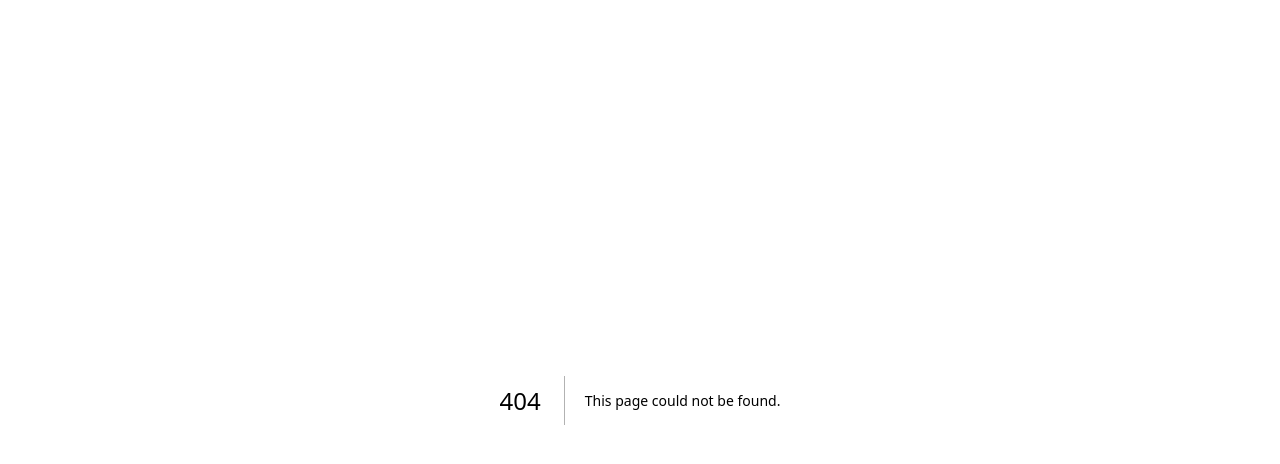
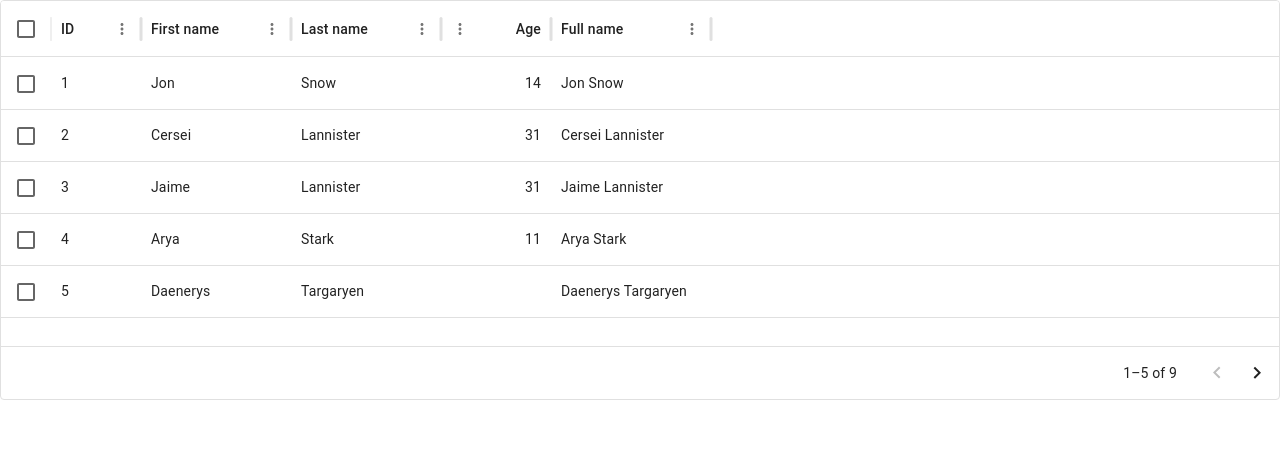
Before and after one commit to djfkaaaa/personal-project-climb, a Next.js app in the folder nextjs-14/: page /mui-demo in a window 1280 px wide. Before the commit this address had no page. Shown: the top 464 px of the page. Built offline with nearby package versions, Linux system fonts and the light colour scheme.

Commit message:
put articles data

```diff
--- a/nextjs-14/next.config.mjs
+++ b/nextjs-14/next.config.mjs
@@ -1,4 +1,6 @@
 /** @type {import('next').NextConfig} */
-const nextConfig = {};
+const nextConfig = {
+    reactStrictMode: false,
+};
 
 export default nextConfig;
--- a/nextjs-14/src/app/articles/page.tsx
+++ b/nextjs-14/src/app/articles/page.tsx
@@ -1,39 +1,56 @@
+'use client';
 
-interface IArticles{
-    title : string,
-    content : string,
-    writer : string,
-    registerDate : string,
-    id : number
-}
-
-const Article = (props:IArticles) => {
-
-    return(
-        <tr key={props.id}>
-            {/* ^ td 꺽새는 사용자에게 보여지는 공간, tr 공간은 숨겨지는 공간 */}
-            <td>{props.title}</td>
-            <td>{props.content}</td>
-            <td>{props.writer}</td>
-            <td>{props.registerDate}</td>
-        </tr>
-    );
-};
-// ^ 자바 엔티티에 해당
-
-export default function articles(){
-    // ^ 자바 자료구조에 해당, 순서함수 구조, 판에 해당
+import { useEffect, useState } from "react";
+import axios from "axios";
+import { useRouter } from "next/router";
+import { DataGrid } from '@mui/x-data-grid';
 
 
 
-        const contentlists = [
-            // ^ [] < json 타입이며 array라 부르자
-            {id:0, title:"" ,content:"" ,writer:"" ,registerDate:""}
-        ]
-        const articlelists = contentlists.map((v) =>
-        (<Article  {...v}/>))
+const SERVER = 'http://localhost:8080'
 
-        return(
+interface IArticles {
+    title: string,
+    content: string,
+    writer: string,
+    registerDate: string,
+    id: number
+}
+
+export default function articles() {
+
+    const [contentlists, setContentlists] = useState([])
+
+    const url = `${SERVER}/api/articles`
+    const config = {
+        headers: {
+            "Cache-Control": "no-cache",
+            "Content-Type": "application/json",
+            Authorization: `Bearer blah ~`,
+            "Access-Control-Allow-Origin": "*",
+        }
+    }
+
+    useEffect(() => {
+        axios.get(url, config)
+            .then(res => {
+                const message = res.data.message
+                console.log((message))
+                if (message === 'SUCCESS') {
+                    const arr = res.data.result
+                    for (const i of arr) {
+                        console.log(i);
+                    }
+                    setContentlists(res.data.result)
+                } else if (message === 'FAIL') {
+                    console.log("게시글이 없습니다.");
+                } else {
+                    console.log("지정되지 않은값");
+                }
+            })
+    }, [])
+
+    return (
         <div>
             <table>
                 <thead>
@@ -44,10 +61,18 @@ export default function articles(){
                         <th>등록일</th>
                     </tr>
                 </thead>
-                <tbody>
-                    {articlelists}
+                <tbody >
+                    {contentlists.map((props: IArticles) => (
+                        <tr key={props.id}>
+                            <td>{props.title}</td>
+                            <td>{props.content}</td>
+                            <td>{props.writer}</td>
+                            <td>{props.registerDate}</td>
+                        </tr>
+                    ))}
                 </tbody>
             </table>
         </div>
+        //^ 내부함수 역할
     );
 }
--- a/nextjs-14/src/app/globals.css
+++ b/nextjs-14/src/app/globals.css
@@ -1,33 +1,3 @@
 @tailwind base;
 @tailwind components;
 @tailwind utilities;
-
-:root {
-  --foreground-rgb: 0, 0, 0;
-  --background-start-rgb: 214, 219, 220;
-  --background-end-rgb: 255, 255, 255;
-}
-
-@media (prefers-color-scheme: dark) {
-  :root {
-    --foreground-rgb: 255, 255, 255;
-    --background-start-rgb: 0, 0, 0;
-    --background-end-rgb: 0, 0, 0;
-  }
-}
-
-body {
-  color: rgb(var(--foreground-rgb));
-  background: linear-gradient(
-      to bottom,
-      transparent,
-      rgb(var(--background-end-rgb))
-    )
-    rgb(var(--background-start-rgb));
-}
-
-@layer utilities {
-  .text-balance {
-    text-wrap: balance;
-  }
-}
--- a/nextjs-14/src/app/join/page.tsx
+++ b/nextjs-14/src/app/join/page.tsx
@@ -28,7 +28,8 @@ export default function join(){
     }
     const router = useRouter();
 
-    const onClick = () => {
+    const onClick = (e : any) => {
+    e.preventDefault()
         alert('리스트가 가져가는 이름 = ' + username + ' '+ password + ' ' +name + ' ' +phoneNumber + ' ' +' ' +job + ' '+height +' ' +weight)
     const url = `${SERVER}/api/user`
     const data = {username,password,name,phoneNumber,job,height,weight} // 자바의 requestbody
--- a/nextjs-14/src/app/layout.tsx
+++ b/nextjs-14/src/app/layout.tsx
@@ -1,6 +1,6 @@
 import type { Metadata } from "next";
-import { Inter } from "next/font/google";
-// import "./globals.css";
+import { Inter, Margarine } from "next/font/google";
+import "./globals.css";
 
 const inter = Inter({ subsets: ["latin"] });
 
--- a/nextjs-14/src/app/login/page.tsx
+++ b/nextjs-14/src/app/login/page.tsx
@@ -8,15 +8,16 @@ import { useState } from "react";
 import { useRouter } from "next/navigation";
 
 const SERVER = 'http://localhost:8080'
-export default function Login(){
 
-    const [username,setName] = useState('')
+export default function Login() {
 
-    const handleUserName = (e : any) =>  {
+    const [username, setName] = useState('')
+
+    const handleUserName = (e: any) => {
         setName(e.target.value)
     }
 
-    const [password,setPassword] = useState('')
+    const [password, setPassword] = useState('')
 
     const hanlePW = (e: any) => {
         setPassword(e.target.value)
@@ -27,42 +28,41 @@ export default function Login(){
     const handleClick = () => {
 
         const url = `${SERVER}/api/login`
-        const data = {username, password} // {'name':username, 'password':password}의 축약
+        const data = { username, password } // {'name':username, 'password':password}의 축약
         const config = {
-            headers:{
+            headers: {
                 "Cache-Control": "no-cache",
                 "Content-Type": "application/json",
-                 Authorization: `Bearer blah ~` ,
+                Authorization: `Bearer blah ~`,
                 "Access-Control-Allow-Origin": "*",
             }
         }
-        axios.post(url,data,config)
+        axios.post(url, data, config)
             // .then(res=>{alert("로그인 결과 = " + JSON.stringify(res.data))}) < 이건 단순이 값을 출력이고 내부를 보고싶으면 아래와같이 변경 (json.stringfy 가 tostring 같은 느낌)
-        .then(res=>{
+            .then(res => {
                 const message = res.data.message
                 alert((message))
-            if (message === 'SUCCESS'){
+                if (message === 'SUCCESS') {
                     router.push("/articles") // 가고자하는 경로의 상위 경로 폴더 까지 다 박아줘야함
                 } else if (message === 'FAIL') {
                     alert("FAIL");
                 } else if (message === 'WRONG_PASSWORD') {
                     alert("WRONG_PASSWORD");
-            }else{
+                } else {
                     alert("지정되지 않은값");
                 }
             })
 
     }
 
-    return(
+    return (
         <>
             <div>로그인창</div>
             <h2>ID</h2>
-            <input type="text" onChange={handleUserName}/>
+            <input type="text" onChange={handleUserName} />
             <h2>PW</h2>
-            <input type="text" onChange={hanlePW}/> <br />
+            <input type="text" onChange={hanlePW} /> <br />
             <button onClick={handleClick}>Login</button> <br />
-
         </>
     );
 }
--- /dev/null
+++ b/nextjs-14/src/app/mui-demo/page.tsx
@@ -0,0 +1,69 @@
+'use client';
+
+import * as React from 'react';
+import Box from '@mui/material/Box';
+import { DataGrid, GridColDef } from '@mui/x-data-grid';
+
+const columns: GridColDef<(typeof rows)[number]>[] = [
+  { field: 'id', headerName: 'ID', width: 90 },
+  {
+    field: 'firstName',
+    headerName: 'First name',
+    width: 150,
+    editable: true,
+  },
+  {
+    field: 'lastName',
+    headerName: 'Last name',
+    width: 150,
+    editable: true,
+  },
+  {
+    field: 'age',
+    headerName: 'Age',
+    type: 'number',
+    width: 110,
+    editable: true,
+  },
+  {
+    field: 'fullName',
+    headerName: 'Full name',
+    description: 'This column has a value getter and is not sortable.',
+    sortable: false,
+    width: 160,
+    valueGetter: (value, row) => `${row.firstName || ''} ${row.lastName || ''}`,
+  },
+];
+
+const rows = [
+  { id: 1, lastName: 'Snow', firstName: 'Jon', age: 14 },
+  { id: 2, lastName: 'Lannister', firstName: 'Cersei', age: 31 },
+  { id: 3, lastName: 'Lannister', firstName: 'Jaime', age: 31 },
+  { id: 4, lastName: 'Stark', firstName: 'Arya', age: 11 },
+  { id: 5, lastName: 'Targaryen', firstName: 'Daenerys', age: null },
+  { id: 6, lastName: 'Melisandre', firstName: null, age: 150 },
+  { id: 7, lastName: 'Clifford', firstName: 'Ferrara', age: 44 },
+  { id: 8, lastName: 'Frances', firstName: 'Rossini', age: 36 },
+  { id: 9, lastName: 'Roxie', firstName: 'Harvey', age: 65 },
+];
+
+export default function DataGridDemo() {
+  return (
+    <Box sx={{ height: 400, width: '100%' }}>
+      <DataGrid
+        rows={rows}
+        columns={columns}
+        initialState={{
+          pagination: {
+            paginationModel: {
+              pageSize: 5,
+            },
+          },
+        }}
+        pageSizeOptions={[5]}
+        checkboxSelection
+        disableRowSelectionOnClick
+      />
+    </Box>
+  );
+}
--- a/nextjs-14/src/app/page.tsx
+++ b/nextjs-14/src/app/page.tsx
@@ -7,6 +7,8 @@ import { url } from "inspector";
 import { config } from "process";
 import { json } from "stream/consumers";
 import Link from "next/link";
+import './globals.css';
+
 const SERVER = 'http://localhost:8080'
 
 export default function Home() {
@@ -30,13 +32,16 @@ export default function Home() {
     .then(res=>{alert("리스폰스가 가져온 이름 = " + JSON.stringify(res.data))})
   }
   return(
-    <>
+
+    <div className="flex flex-col items-center">
     <div>안녕</div>
     <h3>이름을 입력해주세요</h3>
     <input type="text" onChange={handleChange} /> <br />
     <button onClick={handleClick}>입력</button> <br />
     <Link href={"/login"}>로그인창</Link> <br />
-    <Link href={"/join"}>회원가입창</Link>
-    </>
+    <Link href={"/join"}>회원가입창</Link> <br />
+    <Link href={"/mui-demo"}>MUI-데모</Link>
+    </div>
+
   );
 }
--- /dev/null
+++ b/nextjs-14/tailwind.config.js
@@ -0,0 +1,13 @@
+/** @type {import('tailwindcss').Config} */
+module.exports = {
+  content: [
+    "./app/**/*.{js,ts,jsx,tsx,mdx}",
+    "./pages/**/*.{js,ts,jsx,tsx,mdx}",
+    "./components/**/*.{js,ts,jsx,tsx,mdx}",
+    "./src/**/*.{js,ts,jsx,tsx,mdx}",
+  ],
+  theme: {
+    extend: {},
+  },
+  plugins: [],
+}
```
Also changed, not shown: nextjs-14/package.json (+10 -1 lines), nextjs-14/tailwind.config.ts (deleted, +0 -20 lines), 1 other file (tests, documents, lock files or other folders). Lines whose indentation alone changed are shown as unchanged.
